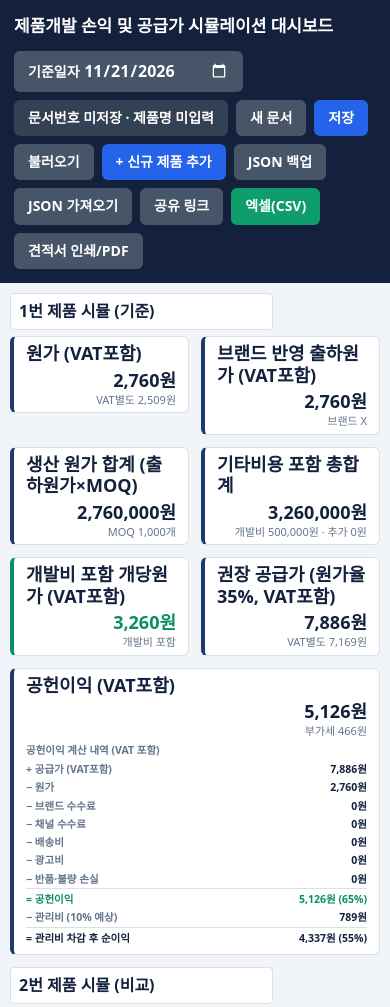
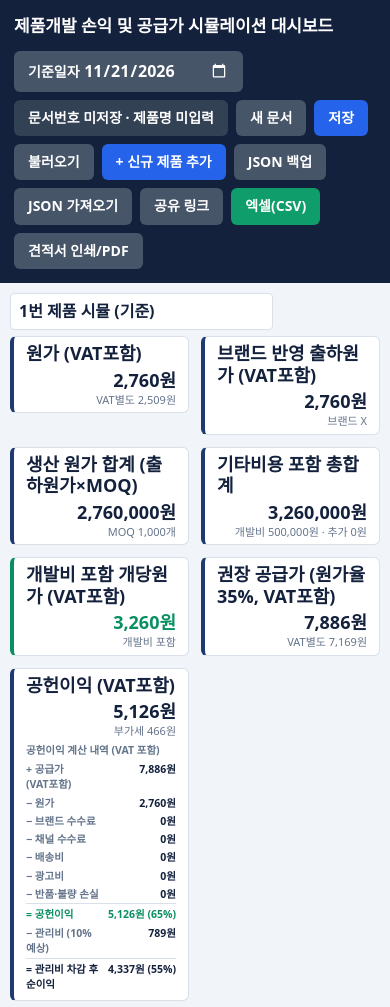
Before and after one commit to kensy016-hub/-, a plain HTML site: page index.html in a window 390 px wide. Shown: the top 1007 px of the page. Drawn offline with Linux system fonts and the light colour scheme.

Commit message:
공헌이익 카드 내역 표 한글 줄바꿈 정리(카드 폭 원복)

```diff
--- a/index.html
+++ b/index.html
@@ -50,9 +50,9 @@ ul.f{margin:0;padding-left:16px;color:var(--mut);font-size:12.5px}ul.f li{margin
 .hf input,.hf select{min-width:0;padding:5px 4px}.hfx:not(:empty){margin-top:6px;background:var(--sel);color:var(--blue);font-weight:800;border-radius:4px;padding:4px 8px}
 .tt{font-size:20px;font-weight:800}.hl{background:var(--blue);color:#fff;border-radius:4px;padding:2px 8px;margin-left:4px;white-space:nowrap}
 .card{padding:6px 12px}.card span{min-height:0;line-height:1.2}.card b{margin-top:2px}.card em{margin-top:0;font-size:11px;line-height:1.2}
-.cs{align-items:start}.card.ci{grid-column:span 2}@media(max-width:1100px){.card.ci{grid-column:span 2}}
+.cs{align-items:start}
 .card table.cit{min-width:0;width:100%;margin-top:6px;border-collapse:collapse;font-size:10.5px;font-variant-numeric:tabular-nums}
-.card table.cit td{border:0;padding:1.5px 0;background:transparent;color:var(--mut);font-weight:600;white-space:normal;vertical-align:top}
+.card table.cit td{border:0;padding:1.5px 0;background:transparent;color:var(--mut);font-weight:600;white-space:normal;word-break:keep-all;vertical-align:top}
 .card table.cit td.v{text-align:right;padding-left:6px;color:var(--ink);font-weight:700;white-space:nowrap}
 .card table.cit tr.s td{color:var(--ok);font-weight:800;border-top:1px solid var(--line);padding-top:3px}
 .card table.cit tr.f td{color:var(--ink);font-weight:800;border-top:1px solid var(--line);padding-top:3px}
```
